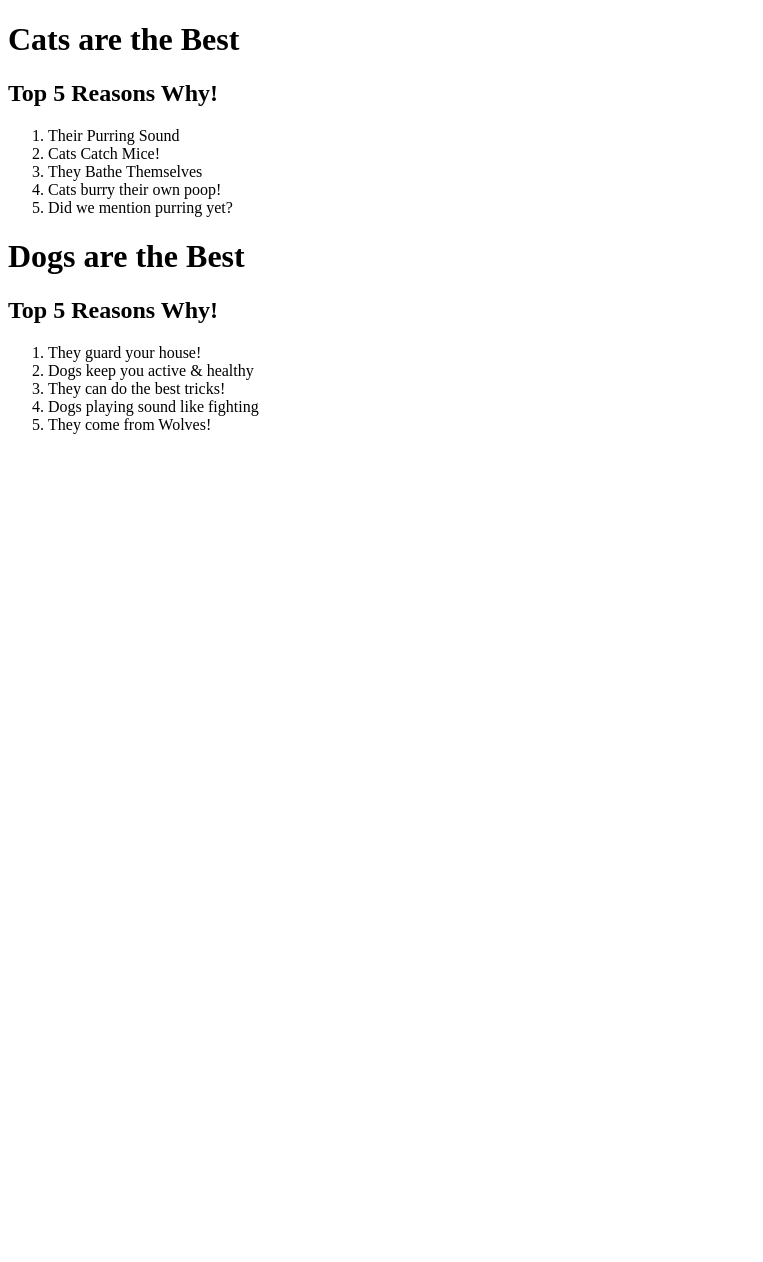
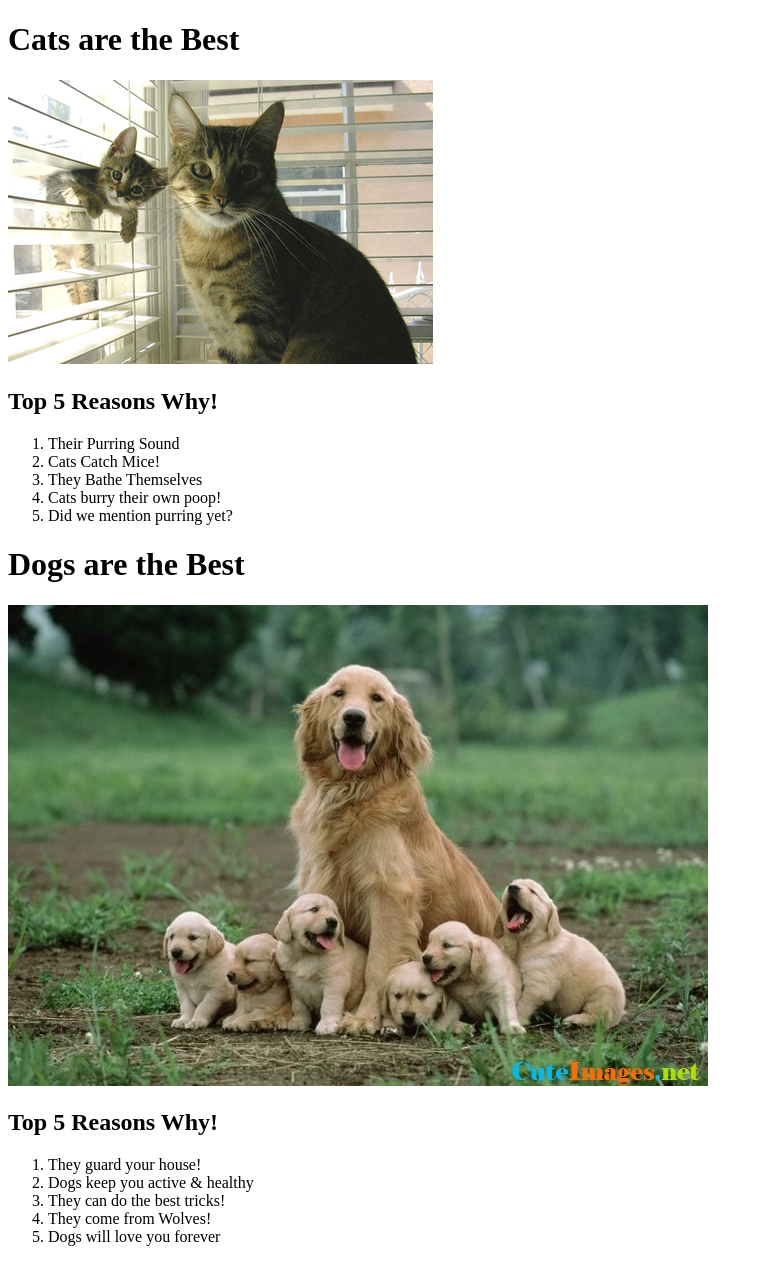
Before and after one commit to ANDYBOGGS/pet-website, a plain HTML site: page index.html in a window 1280 px wide. Shown: the whole page, without its empty margins (0-763 px from the left). Before the commit the page ends 800 px from the top, so only its background shows below. Drawn offline with Linux system fonts and the light colour scheme.

Commit message:
add images file and images of cats and dogs

```diff
--- a/index.html
+++ b/index.html
@@ -6,7 +6,7 @@
   <body>
     <h1><strong>Cats</strong> are the Best</h1>
 
-
+<img src="images/KittenCat.jpg" alt="A photo of a cute kitten.">
 
     <h2>Top 5 Reasons Why!</h2>
 
@@ -20,7 +20,7 @@
 
     <h1><strong>Dogs</strong> are the Best</h1>
 
-
+<img src="images/PuppiesDog.jpg" alt="A photo of a cute kitten.">
 
     <h2>Top 5 Reasons Why!</h2>
 
@@ -28,9 +28,9 @@
         <li>They guard your house!</li>
         <li>Dogs keep you active & healthy</li>
         <li>They can do the best tricks!</li>
-        <li>Dogs playing sound like fighting</li>
         <li>They come from Wolves!</li>
-
+        <li>Dogs will love you forever</li>
+      </ol>
 
   </body>
 </html>
```
Also changed, not shown: images/KittenCat.jpg (added), images/PuppiesDog.jpg (added).
